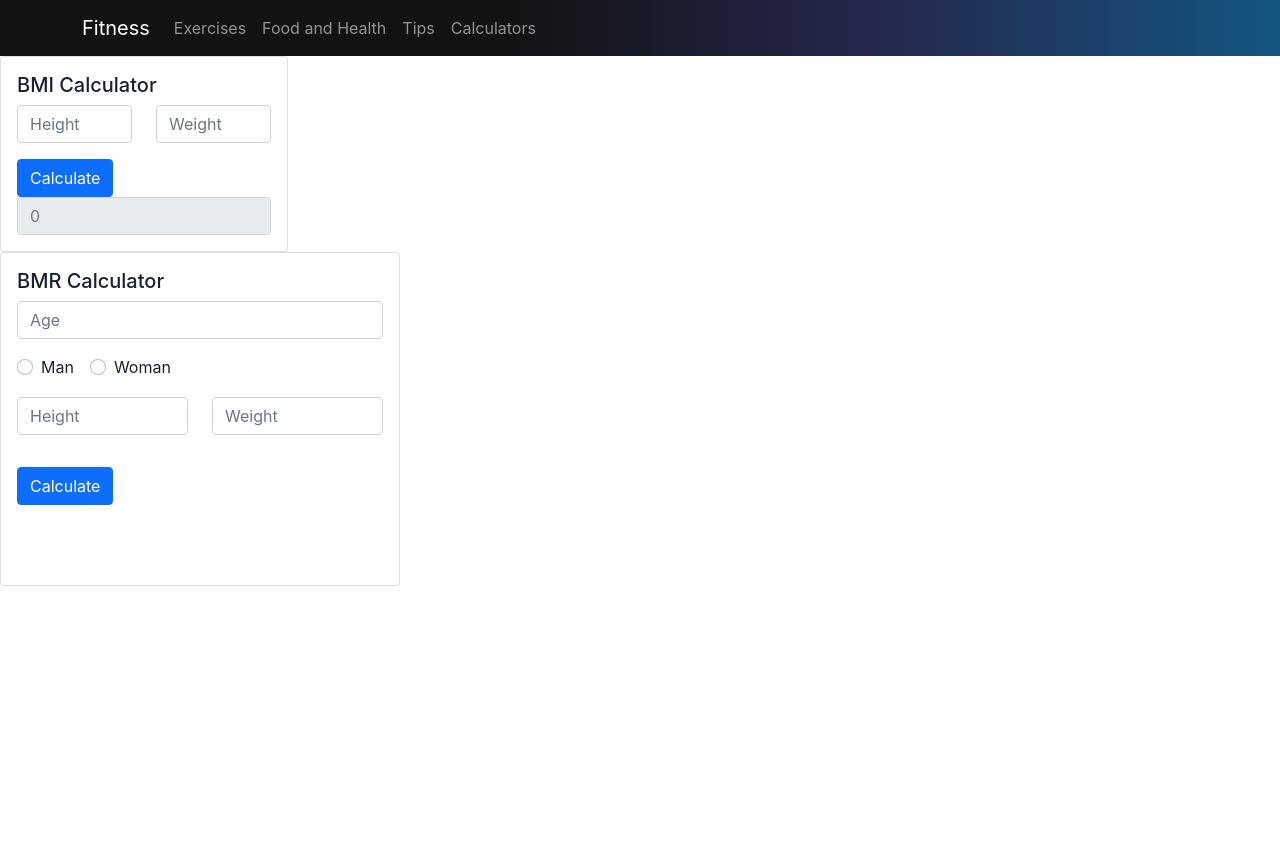
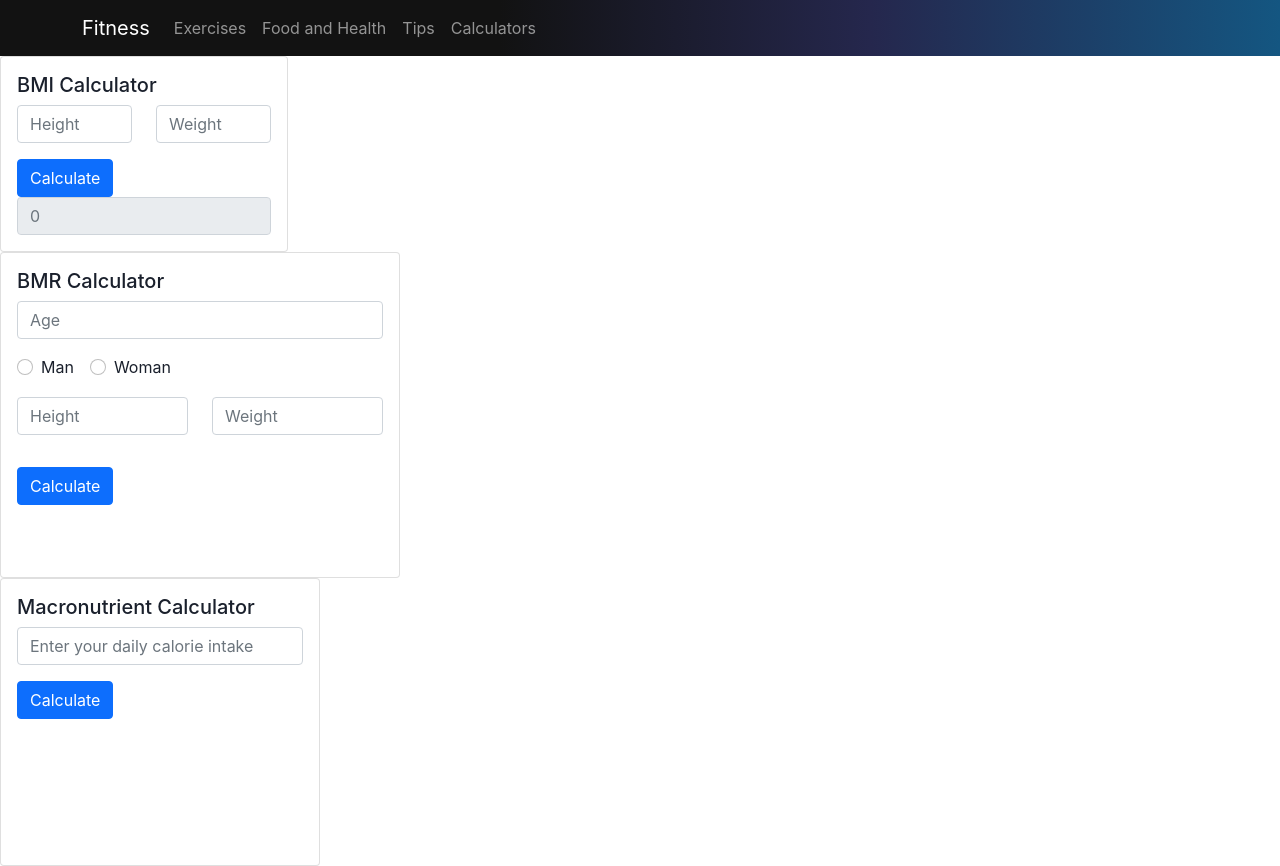
Before and after one commit to Mange99/Janet-Jackson, a React (Create React App) app: page /calculators in a window 1280 px wide. Before the commit the page ends 800 px from the top, so only its background shows below. Built offline with nearby package versions, Linux system fonts and the light colour scheme.

Commit message:
macro calculator done

```diff
--- a/src/components/calculatorCards/bmrCalculator.tsx
+++ b/src/components/calculatorCards/bmrCalculator.tsx
@@ -7,7 +7,8 @@ let height: number = 0;
 let weight: number = 0;
 
  // BMR (kcal / day) = 10 * weight (kg) + 6.25 * height (cm) – 5 * age (y) + s (kcal / day)
- //where s is +5 for males and -161 for female
+ // where s is +5 for males and -161 for female
+ // formula taken from https://www.omnicalculator.com/health/bmr#what-is-bmr-bmr-definition
 
 function bmrCalculate(gender: boolean) {
   let s: number = 0;
@@ -94,10 +95,8 @@ export function BmrCalculator() {
             Calculate
           </Button>
         </Card.Body>
-        <Card.Body className="mb-3">
-             <div className="bmr-container">
-                {bmr > 100 && <h4>You need {bmr} calories a day</h4>}
-            </div>
+        <Card.Body className="mt-2 mb-3">
+                {bmr > 100 && <h3>You need {bmr} calories a day</h3>}
         </Card.Body>
       </Card>
     </>
--- a/src/components/calculatorCards/calculatorStyles.css
+++ b/src/components/calculatorCards/calculatorStyles.css
@@ -3,3 +3,8 @@
     width: 100%;
     height: 1rem;
 }
+
+.macro-container {
+    width: 20rem;
+    height: 5rem;
+}
--- /dev/null
+++ b/src/components/calculatorCards/macroCalculator.tsx
@@ -0,0 +1,74 @@
+import { Button, Card, Col, Form, Row } from "react-bootstrap";
+import {useEffect, useState} from "react";
+
+const carbPercentageLow: number = 0.45;
+const carbPercentageHigh: number = 0.65;
+const proteinPercentageLow: number = 0.10;
+const proteinPercentageHigh: number = 0.35;
+const fatPercentageLow: number = 0.20
+const fatPercentageHigh: number = 0.35
+
+export const MacroCalculator = () => {
+
+    const [calorieIntake, setCalorieIntake] = useState(0);
+    const [carbsLow, setCarbsLow] = useState(0);
+    const [carbsHigh, setCarbsHigh] = useState(0);
+    const [proteinLow, setProteinLow] = useState(0);
+    const [proteinHigh, setProteinHigh] = useState(0);
+    const [fatLow, setFatLow] = useState(0);
+    const [fatHigh, setFatHigh] = useState(0);
+    const [showMacros, setShowMacros] = useState(false);
+
+    const macroCalc = () => {
+        setCarbsLow(Math.round(calorieIntake*carbPercentageLow));
+        setCarbsHigh(Math.round(calorieIntake*carbPercentageHigh));
+        setProteinLow(Math.round(calorieIntake*proteinPercentageLow));
+        setProteinHigh(Math.round(calorieIntake*proteinPercentageHigh));
+        setFatLow(Math.round(calorieIntake*fatPercentageLow));
+        setFatHigh(Math.round(calorieIntake*fatPercentageHigh));
+        setShowMacros(true);
+    }
+
+    return (
+        <>
+          <Card style={{ width: "20rem", height: "18rem" }}>
+            <Card.Body>
+              <Card.Title>Macronutrient Calculator</Card.Title>
+
+              <Form>
+                <Form.Group className="mb-3">
+                  <Form>
+                    <Row>
+                      <Col>
+                        <Form.Group controlId="calorieIntake">
+                          <Form.Control
+                            onChange={(e) => (setCalorieIntake(Number(e.target.value)))}
+                            min="0"
+                            max="10000"
+                            type="number"
+                            placeholder="Enter your daily calorie intake"
+                          />
+                        </Form.Group>
+                      </Col>
+                    </Row>
+                  </Form>
+                </Form.Group>
+              </Form>
+
+              <Button onClick={() => macroCalc()} variant="primary">
+                Calculate
+              </Button>
+            </Card.Body>
+            <Card.Body>
+                 {showMacros && (calorieIntake > 0) &&
+                    <div className="mb-4">
+                        <h3 className="mb-2">Carbohydrates: {carbsLow} - {carbsHigh} Grams/Day</h3>
+                        <h3 className="mb-2">Protein: {proteinLow} - {proteinHigh} Grams/Day</h3>
+                        <h3>Fat: {fatLow} - {fatHigh} Grams/Day</h3>
+                    </div>
+                }
+            </Card.Body>
+          </Card>
+        </>
+      );
+}
--- a/src/components/calculatorPage/calculatorPage.tsx
+++ b/src/components/calculatorPage/calculatorPage.tsx
@@ -1,11 +1,13 @@
 import { BmiCalculator } from "../calculatorCards/bmiCalculator";
 import { BmrCalculator } from "../calculatorCards/bmrCalculator";
+import { MacroCalculator } from "../calculatorCards/macroCalculator";
 
 export function CalculatorPage() {
   return (
     <div>
       <BmiCalculator />
       <BmrCalculator/>
+      <MacroCalculator/>
     </div>
   );
 }
```
